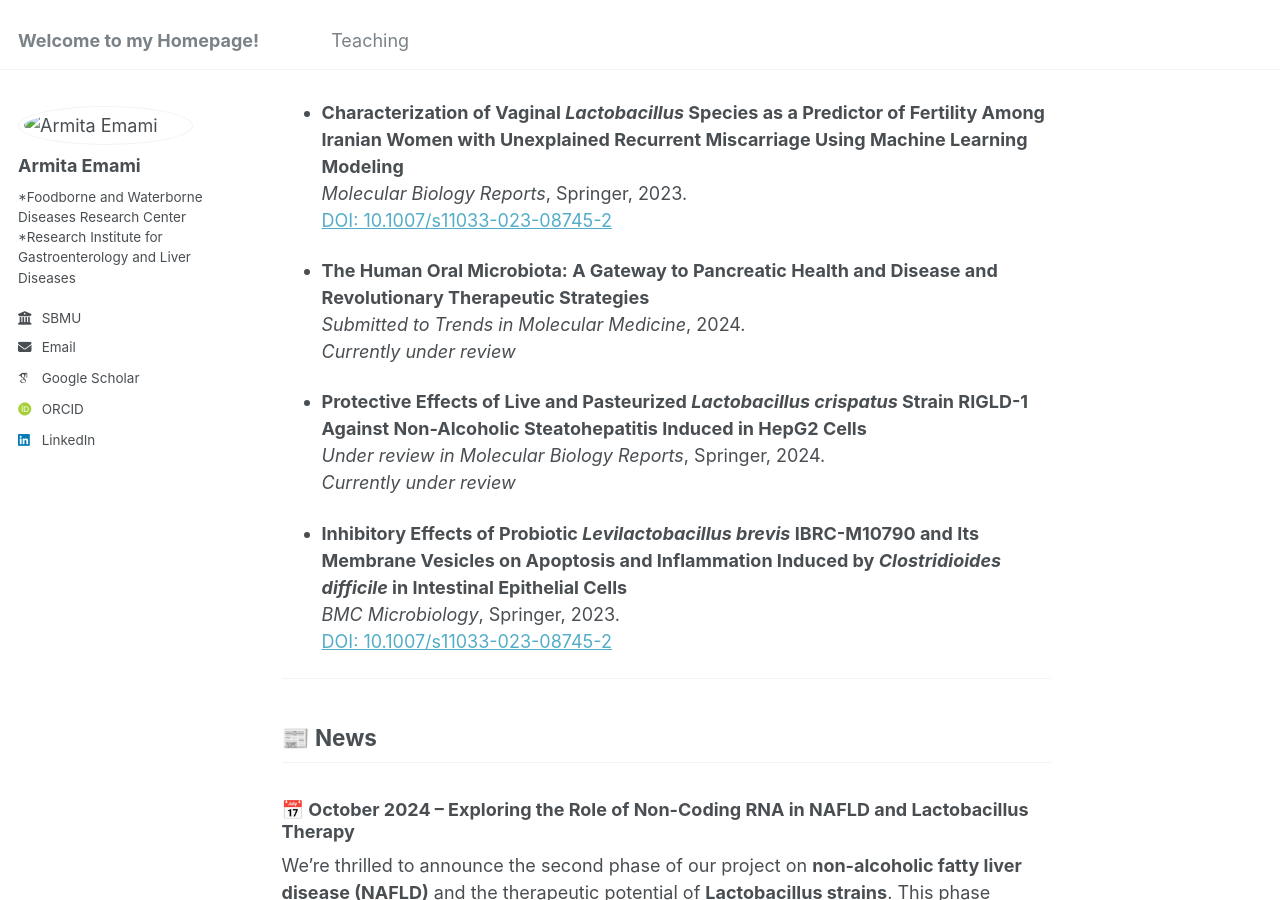
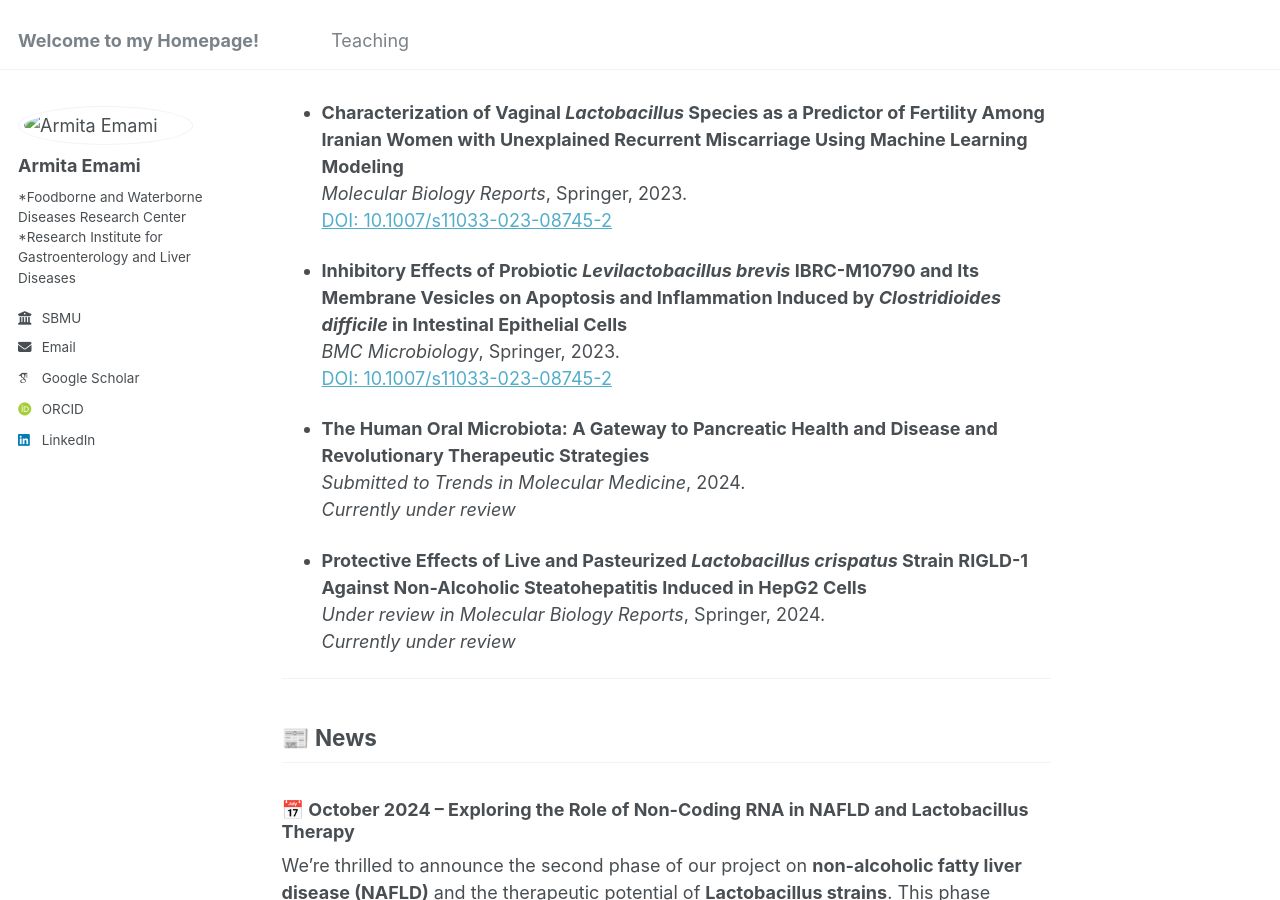
Before and after one commit to Armitaem/main, a Jekyll site: the page built from _pages/about.md, in a window 1280 px wide and 900 px high, scrolled down 1207 px. Built offline with Jekyll 4.4.1, drawn with Linux system fonts in a browser that asks for light colours; some web fonts are replaced; part of the change alters nothing that is shown.

```diff
--- a/_pages/about.md
+++ b/_pages/about.md
@@ -39,6 +39,10 @@ In addition to my lab work, I also teach **biology**, helping students explore t
   *Molecular Biology Reports*, Springer, 2023.
   [DOI: 10.1007/s11033-023-08745-2](https://doi.org/10.1007/s11033-023-08745-2)
 
+- **Inhibitory Effects of Probiotic *Levilactobacillus brevis* IBRC-M10790 and Its Membrane Vesicles on Apoptosis and Inflammation Induced by *Clostridioides difficile* in Intestinal Epithelial Cells**
+  *BMC Microbiology*, Springer, 2023.
+  [DOI: 10.1007/s11033-023-08745-2](https://doi.org/10.1007/s11033-023-08745-2)
+
 - **The Human Oral Microbiota: A Gateway to Pancreatic Health and Disease and Revolutionary Therapeutic Strategies**
   *Submitted to Trends in Molecular Medicine*, 2024.
   *Currently under review*
@@ -46,10 +50,6 @@ In addition to my lab work, I also teach **biology**, helping students explore t
 - **Protective Effects of Live and Pasteurized *Lactobacillus crispatus* Strain RIGLD-1 Against Non-Alcoholic Steatohepatitis Induced in HepG2 Cells**
   *Under review in Molecular Biology Reports*, Springer, 2024.
   *Currently under review*
-
-- **Inhibitory Effects of Probiotic *Levilactobacillus brevis* IBRC-M10790 and Its Membrane Vesicles on Apoptosis and Inflammation Induced by *Clostridioides difficile* in Intestinal Epithelial Cells**
-  *BMC Microbiology*, Springer, 2023.
-  [DOI: 10.1007/s11033-023-08745-2](https://doi.org/10.1007/s11033-023-08745-2)
 
 ---
 
```
